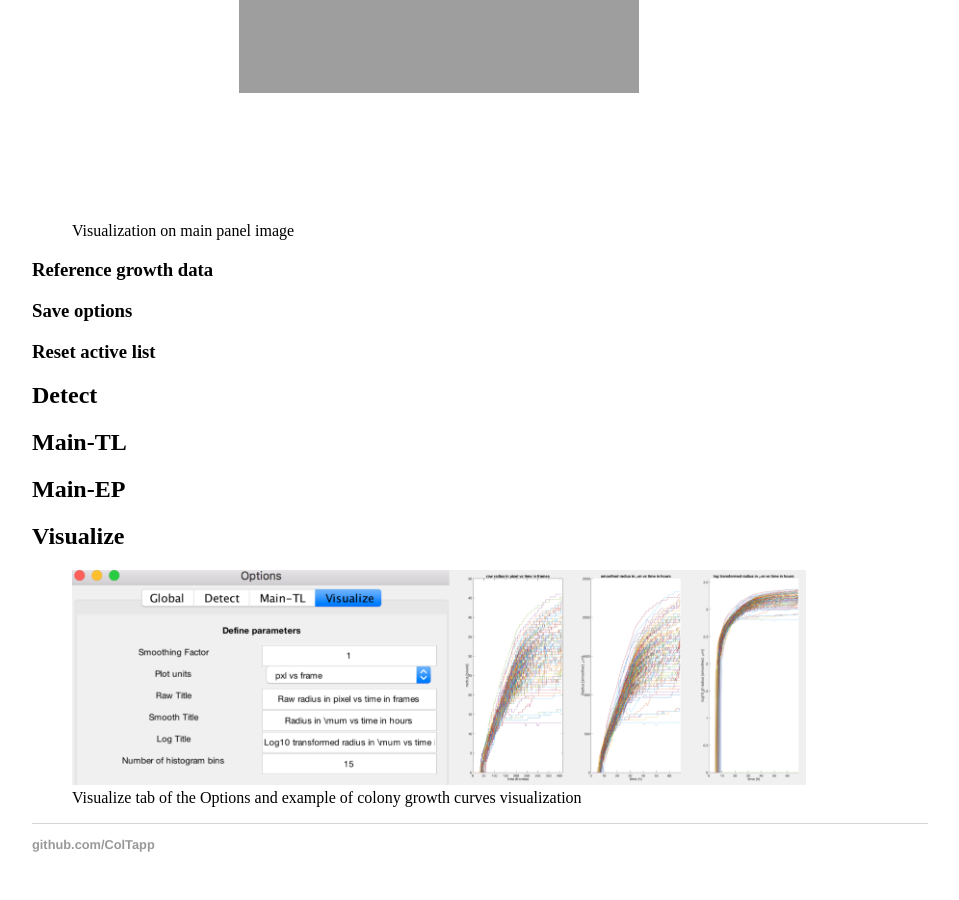
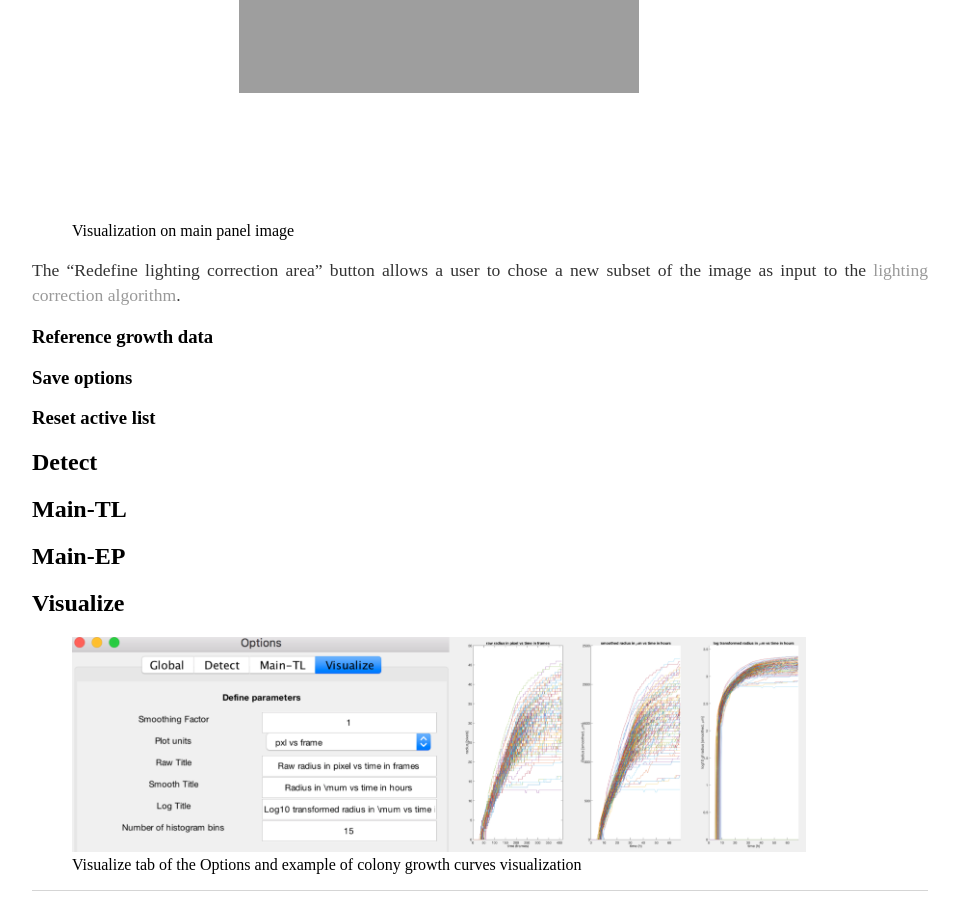
Before and after one commit to ColTapp/ColTapp.github.io, a Jekyll site: the page built from options.md, in a window 1280 px wide and 900 px high, scrolled down 1878 px. Shown: the whole window, without its empty margins (160-1119 px from the left). Built offline with Jekyll 4.4.1, drawn with Linux system fonts in a browser that asks for light colours.

Commit message:
Update options.md

```diff
--- a/options.md
+++ b/options.md
@@ -21,6 +21,7 @@ The user can use toggles to chose which data should be visualized directly on th
   <img src="{{site.url}}/assets/images/Visualize_on_image.png" alt="Visualize on image" height="70%"/>
   <figcaption> Visualization on main panel image </figcaption>
 </figure>
+The "Redefine lighting correction area" button allows a user to chose a new subset of the image as input to the [lighting correction algorithm](https://coltapp.github.io/detect.html).
 
 ### Reference growth data
 
```
